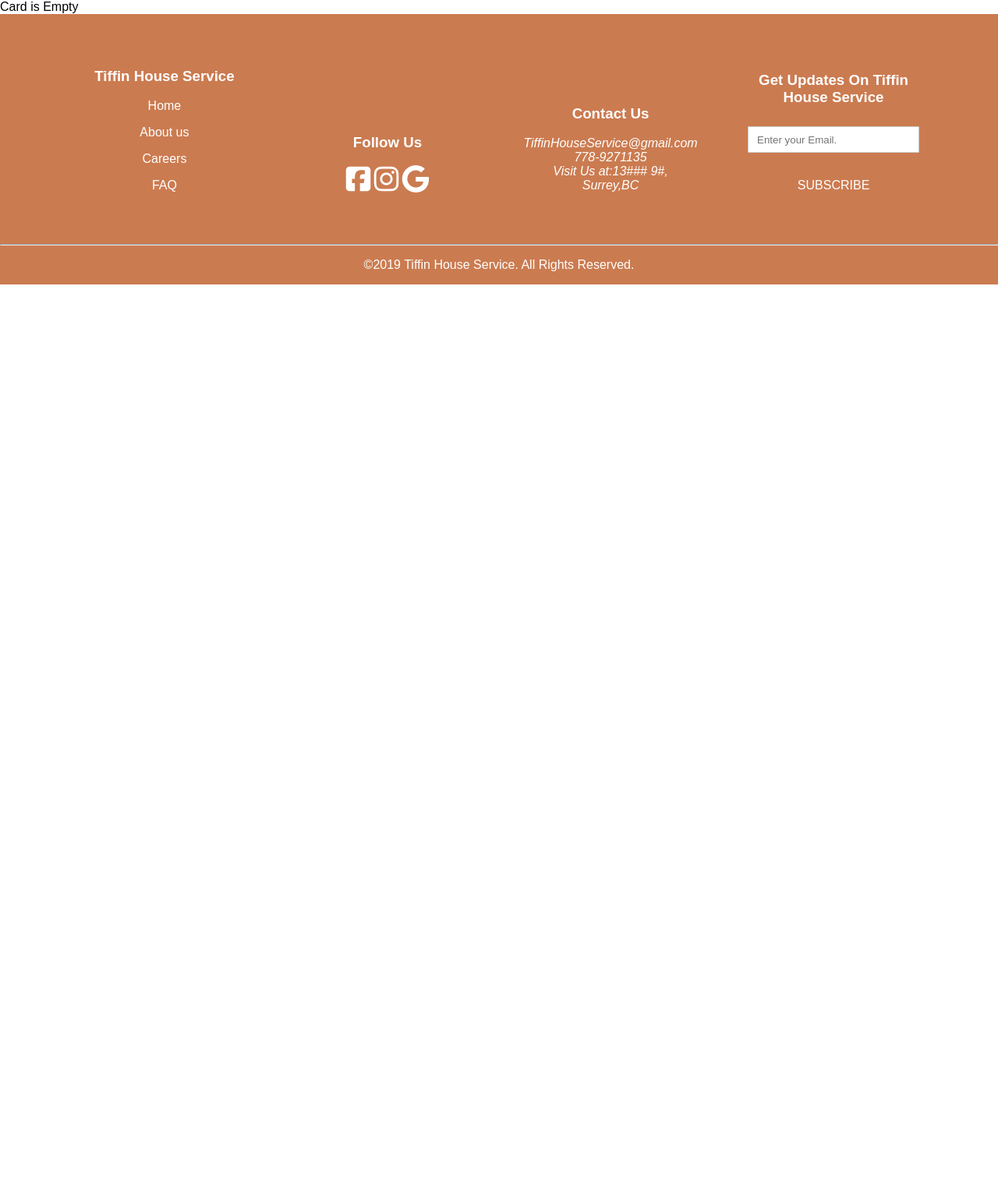
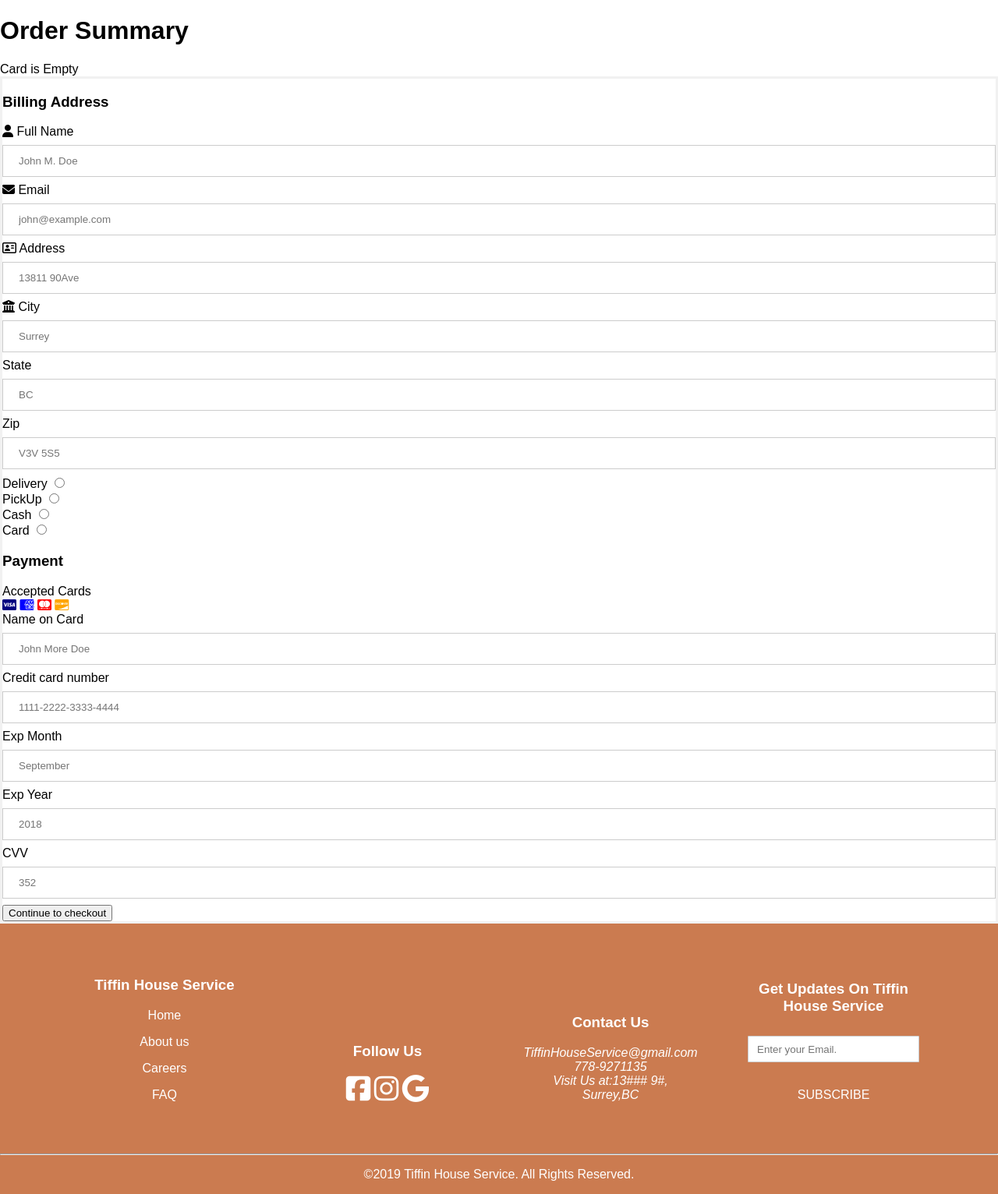
Before and after one commit to charanjattana648/TiffinHouseService, a PHP site: page /Order.php in a window 1280 px wide. Shown: the part 159-1691 px from the top of the page at 78% size. Before the commit the page ends 524 px from the top, so only its background shows below. Run offline with PHP 8.4, Linux system fonts and the light colour scheme; some libraries are stand-ins or nearby versions.

Commit message:
Order.php is modified

```diff
--- a/Order.php
+++ b/Order.php
@@ -13,15 +13,15 @@ require_once("./inc/controller/OrderCalculation.class.php");
 
 ?>
 
+
 <?php
 $count= count($_COOKIE);
-
 $found=false;
 $found_item=false;
 echo '<script src="https://ajax.googleapis.com/ajax/libs/jquery/3.4.1/jquery.min.js"></script>';
 echo"<script src='./inc/controller/Order.js'></script>";
-
 $order=new Order();
+echo '<div class="order_outer_div"><div id="summary"><h1>Order Summary</h1>';
 
 foreach($_COOKIE as $key=>$val)
 {
@@ -57,6 +57,7 @@ while($index < $count)
     }
     $index++;
 }
+
 if($found==false){
     echo "Card is Empty";
 }else{
@@ -64,7 +65,94 @@ if($found==false){
     echo "<tr><td>Total Price</td><td>".$order->toatlQty()."</td><td colspan='2'>$".$order->calculateTotalPrice()."</td><td></td></tr>";
     echo "</table>";
 }
+echo '</div>';
 
+?>
+
+
+<?php
+echo '<div id="payment_details"><form id="payment_form">
+<div class="row">
+<div class="col-50">
+  <h3>Billing Address</h3>
+  <label for="fname"><i class="fa fa-user"></i> Full Name</label>
+  <input type="text" id="fname" name="firstname" placeholder="John M. Doe">
+  <label for="email"><i class="fa fa-envelope"></i> Email</label>
+  <input type="text" id="email" name="email" placeholder="john@example.com">
+  <label for="adr"><i class="fa fa-address-card-o"></i> Address</label>
+  <input type="text" id="adr" name="address" placeholder="13811 90Ave">
+  <label for="city"><i class="fa fa-institution"></i> City</label>
+  <input type="text" id="city" name="city" placeholder="Surrey">
+
+  <div class="row">
+    <div class="col-50">
+      <label for="state">State</label>
+      <input type="text" id="state" name="state" placeholder="BC">
+    </div>
+    <div class="col-50">
+      <label for="zip">Zip</label>
+      <input type="text" id="zip" name="zip" placeholder="V3V 5S5">
+    </div>
+  </div>
+
+
+  <div class="row">
+  <div class="col-50">
+    <label for="delivery">Delivery</label>
+    <input type="radio" id="delivery" value="delivery" name="shipping_option">
+  </div>
+  <div class="col-50">
+    <label for="pickUp">PickUp</label>
+    <input type="radio" id="pickUp" value="pickUp" name="shipping_option">
+  </div>
+</div>
+
+<div class="row">
+  <div class="col-50">
+    <label for="byCash">Cash</label>
+    <input type="radio" id="byCash" value="Cash" name="paymentType">
+  </div>
+  <div class="col-50">
+    <label for="byCard">Card</label>
+    <input type="radio" id="byCard" value="Card" name="paymentType">
+  </div>
+</div>
+
+</div>
+     </div>
+
+
+     <div id="pay_by_card">
+     <div class="col-50">
+     <h3>Payment</h3>
+     <label for="fname">Accepted Cards</label>
+     <div class="icon-container">
+       <i class="fa fa-cc-visa" style="color:navy;"></i>
+       <i class="fa fa-cc-amex" style="color:blue;"></i>
+       <i class="fa fa-cc-mastercard" style="color:red;"></i>
+       <i class="fa fa-cc-discover" style="color:orange;"></i>
+     </div>
+     <label for="cname">Name on Card</label>
+     <input type="text" id="cname" name="cardname" placeholder="John More Doe">
+     <label for="ccnum">Credit card number</label>
+     <input type="text" id="ccnum" name="cardnumber" placeholder="1111-2222-3333-4444">
+     <label for="expmonth">Exp Month</label>
+     <input type="text" id="expmonth" name="expmonth" placeholder="September">
+     <div class="row">
+       <div class="col-50">
+         <label for="expyear">Exp Year</label>
+         <input type="text" id="expyear" name="expyear" placeholder="2018">
+       </div>
+       <div class="col-50">
+         <label for="cvv">CVV</label>
+         <input type="text" id="cvv" name="cvv" placeholder="352">
+       </div>
+     </div>
+   </div>
+   </div>
+   <input type="submit" value="Continue to checkout" class="btn">
+</form>
+     </div>';
 ?>
 
 <!--Footer-->
```
Also changed, not shown: MealPlan.class.php (deleted, +0 -65 lines).
